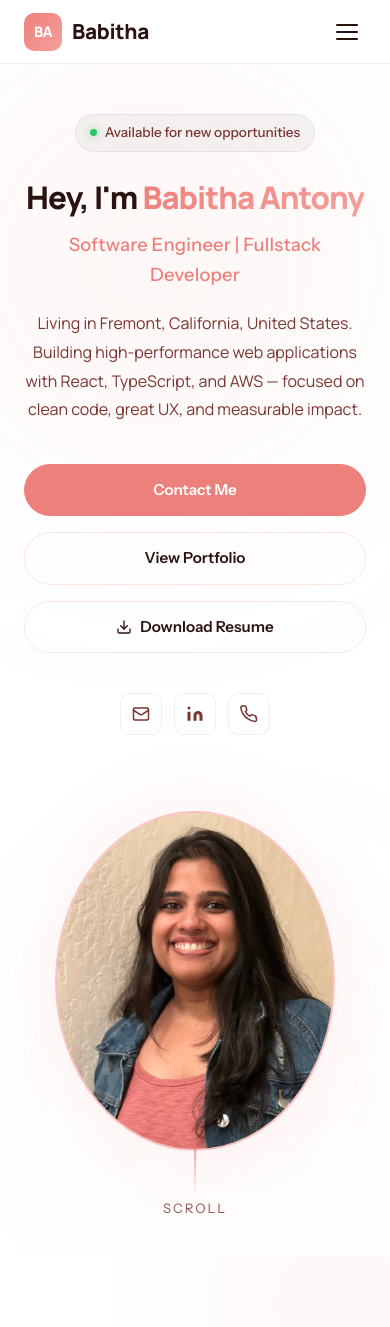
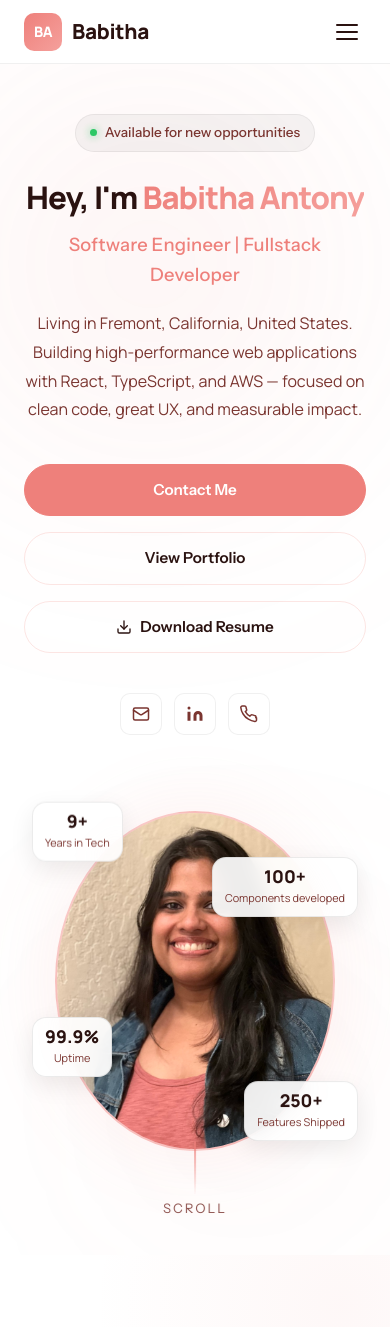
Before and after one commit to babithaantony/my-portfolio, a React (Vite) app: page / in a window 390 px wide. Shown: the top 1327 px of the page. Built offline with nearby package versions, Linux system fonts and the light colour scheme.

Commit message:
mobile floats fixed

```diff
--- a/src/components/Hero.css
+++ b/src/components/Hero.css
@@ -396,10 +396,15 @@
     right: 20px;
   }
   .stat-float-3 {
-    display: none;
+    display: flex;
+    bottom: 130px;
+    left: 20px;
   }
   .stat-float-4 {
-    display: none;
+    display: flex;
+    bottom: auto;
+    top: 100px;
+    right: 20px;
   }
 
   .dots-grid {
@@ -427,9 +432,36 @@
     font-size: 3rem;
   }
 
-  .stat-float-1,
+  .stat-float-1 {
+    top: 12px;
+    left: 8px;
+    padding: 10px 12px;
+  }
+
   .stat-float-2 {
-    display: none;
+    bottom: 28px;
+    right: 8px;
+    padding: 10px 12px;
+  }
+
+  .stat-float-3 {
+    bottom: 90px;
+    left: 8px;
+    padding: 10px 12px;
+  }
+
+  .stat-float-4 {
+    top: 70px;
+    right: 8px;
+    padding: 10px 12px;
+  }
+
+  .sf-num {
+    font-size: 1.1rem;
+  }
+
+  .sf-label {
+    font-size: 0.68rem;
   }
 
   .hero-actions {
```
